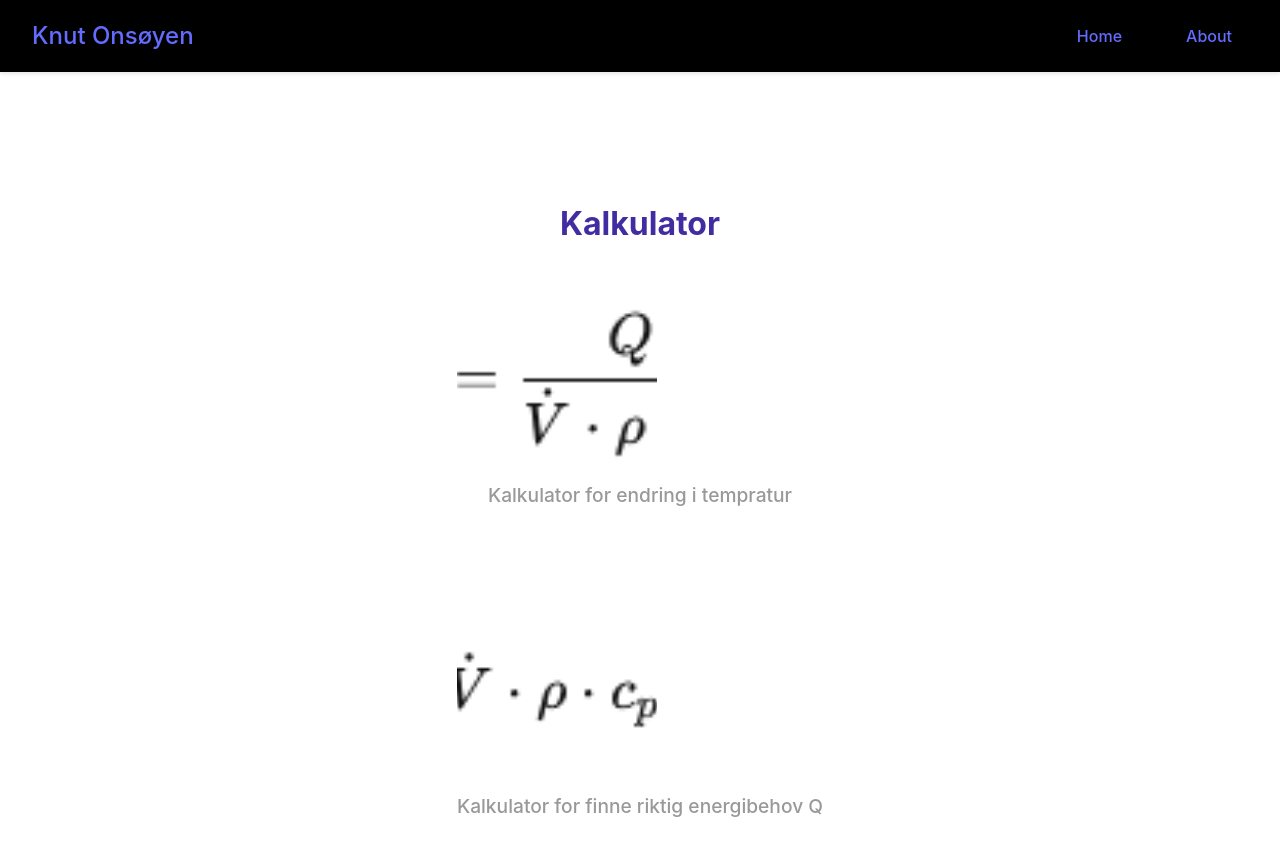
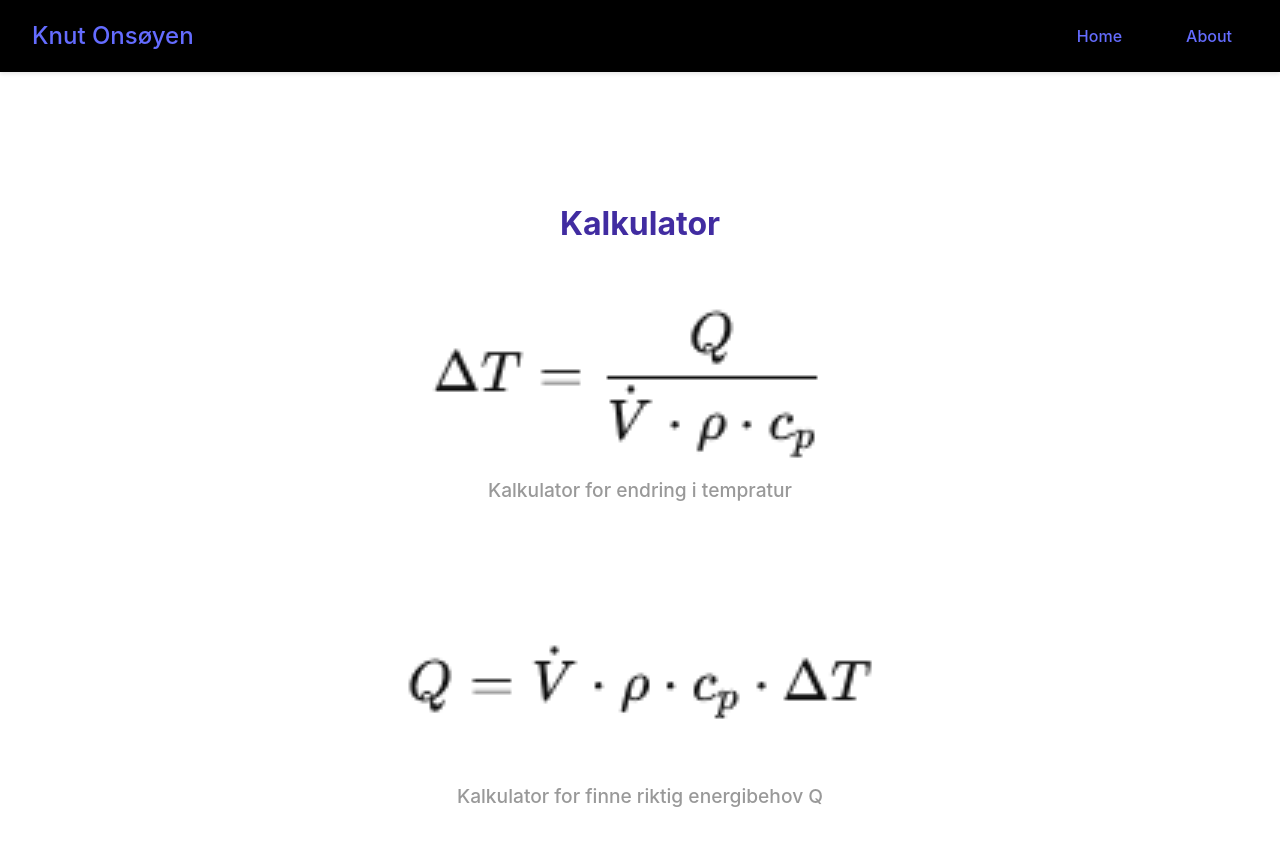
Before and after one commit to Knut1999/React1, a React (Vite) app: page /Work in a window 1280 px wide. Shown: the top 856 px of the page. Built offline with nearby package versions, Linux system fonts and the light colour scheme.

Commit message:
new game

```diff
--- a/src/css/Work.css
+++ b/src/css/Work.css
@@ -63,8 +63,8 @@
 }
 
 .work-preview {
-  width: 200px;
-  height: auto;
+  width: 480px;
+  height: 195px;
   aspect-ratio: 1 / 1; /* kvadratisk */
   object-fit: cover;
   display: block;
```
